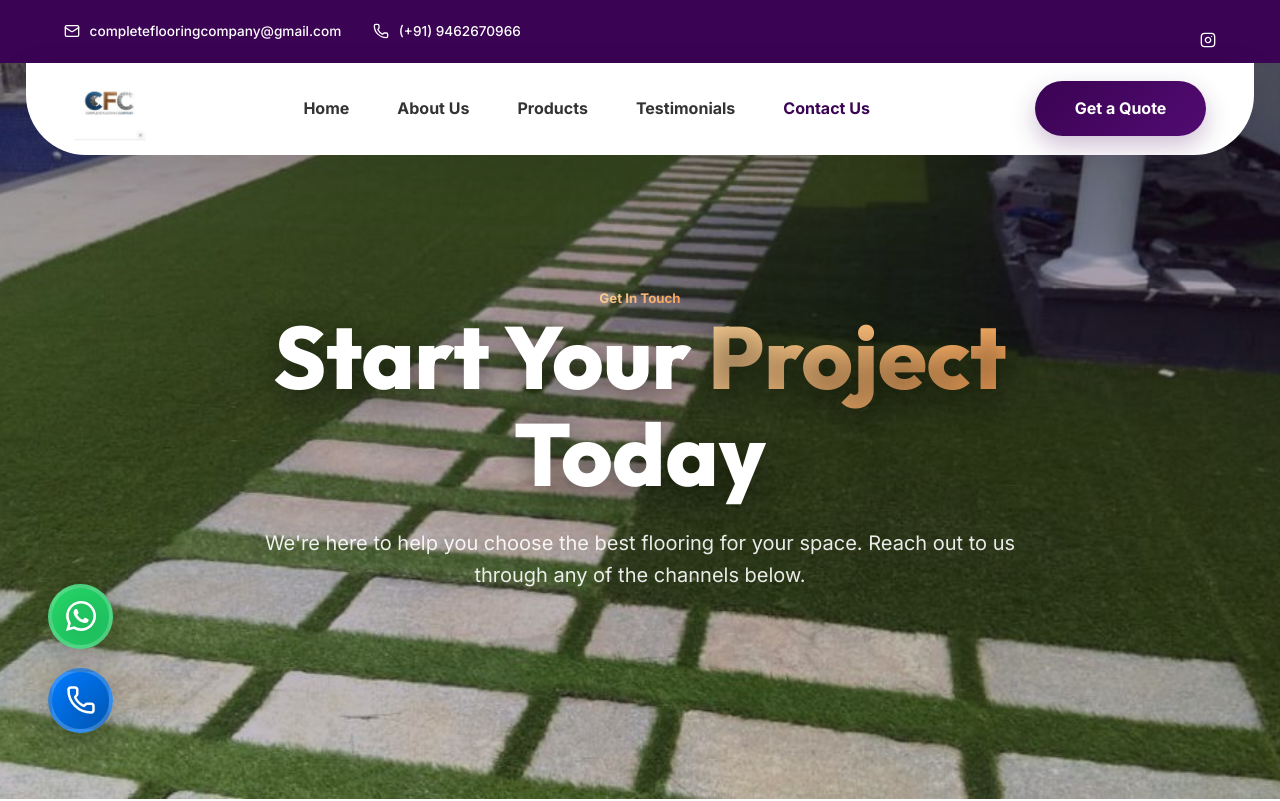
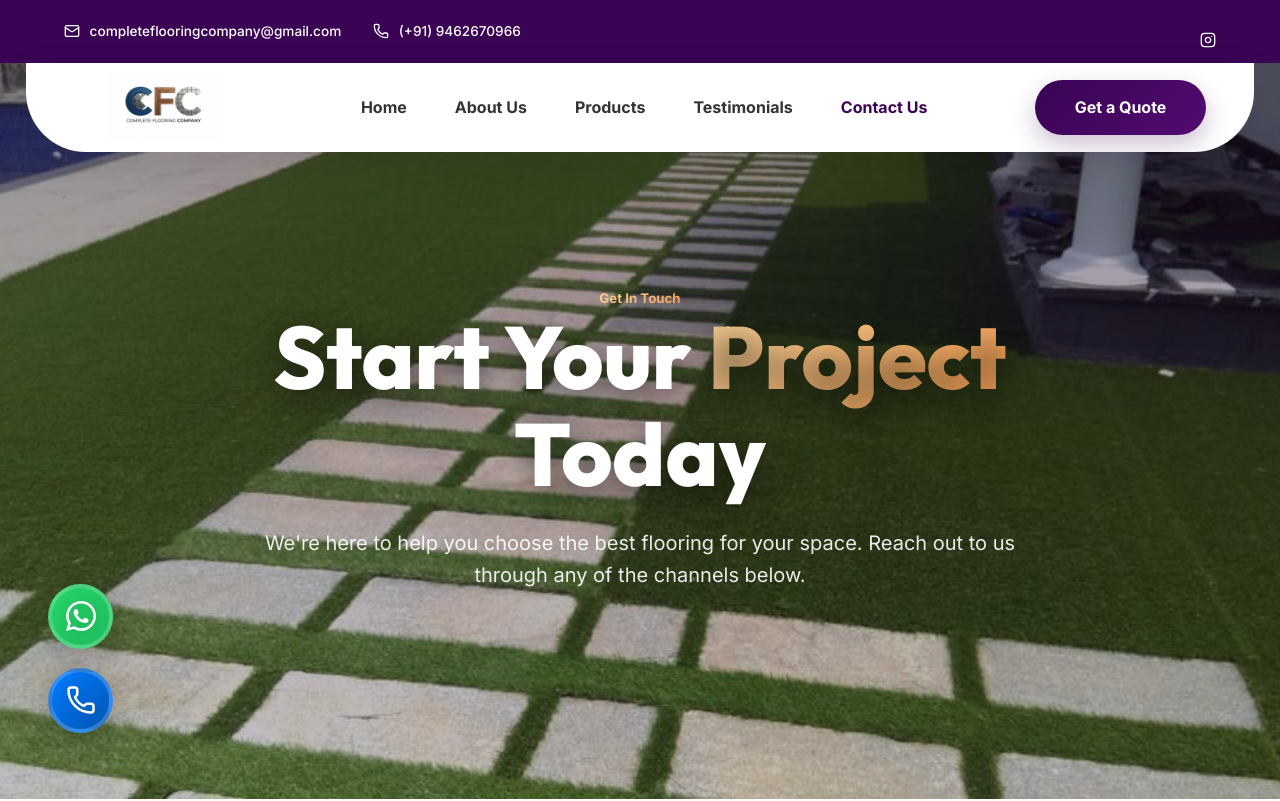
Before and after one commit to Eshbanoliver/complete-flooring-website-showcase, a React (Vite) app: page /contact in a window 1280 px wide. Shown: the top 801 px of the page. Built offline with nearby package versions, Linux system fonts and the light colour scheme.

Commit message:
updated logo

```diff
--- a/src/components/Footer.jsx
+++ b/src/components/Footer.jsx
@@ -12,7 +12,7 @@ const Footer = () => {
         <div className="container footer-grid">
           <div className="footer-info">
             <Link to="/" className="footer-logo" style={{ display: 'inline-block', marginBottom: '1.5rem' }}>
-              <img src="/images/logo.jpg" alt="Complete Flooring Company" style={{ height: '55px', width: 'auto' }} />
+              <img src="/images/logo.png" alt="Complete Flooring Company" style={{ height: '55px', width: 'auto' }} />
             </Link>
             <p className="footer-desc">Premium flooring solutions for your dream spaces. We provide high-quality flooring services across Jaipur and beyond.</p>
             <div className="social-links">
--- a/src/components/Navbar.css
+++ b/src/components/Navbar.css
@@ -79,19 +79,32 @@
   box-shadow: 0 10px 30px rgba(0, 0, 0, 0.12);
 }
 
+.navbar-logo {
+  height: 70px;
+  width: 180px;
+  display: flex;
+  align-items: center;
+  justify-content: center;
+  overflow: hidden; /* Prevent spill over the pill edges */
+  position: relative;
+  transition: all 0.4s ease;
+}
+
 .navbar-logo img {
-  height: 65px;
-  width: auto;
-  transition: all 0.4s ease;
+  height: 160%; /* Taller than container to zoom */
+  width: 160%;
   object-fit: contain;
   mix-blend-mode: multiply;
-  transform: scale(1.1);
-  transform-origin: left center;
+  transition: all 0.4s ease;
+  position: absolute;
+  top: 50%;
+  left: 50%;
+  transform: translate(-50%, -50%);
 }
 
-.navbar-header.scrolled .navbar-logo img {
-  height: 55px;
-  transform: scale(1.15);
+.navbar-header.scrolled .navbar-logo {
+  height: 60px;
+  width: 160px;
 }
 
 .navbar-links {
--- a/src/components/Navbar.jsx
+++ b/src/components/Navbar.jsx
@@ -53,7 +53,7 @@ const Navbar = () => {
       <nav className="main-nav">
         <div className="main-nav-container">
           <Link to="/" className="navbar-logo">
-            <img src="/images/logo.jpg" alt="Complete Flooring Company" />
+            <img src="/images/logo.png" alt="Complete Flooring Company" />
           </Link>
 
           {/* Desktop Links */}
```
Also changed, not shown: public/images/logo.png (added).
